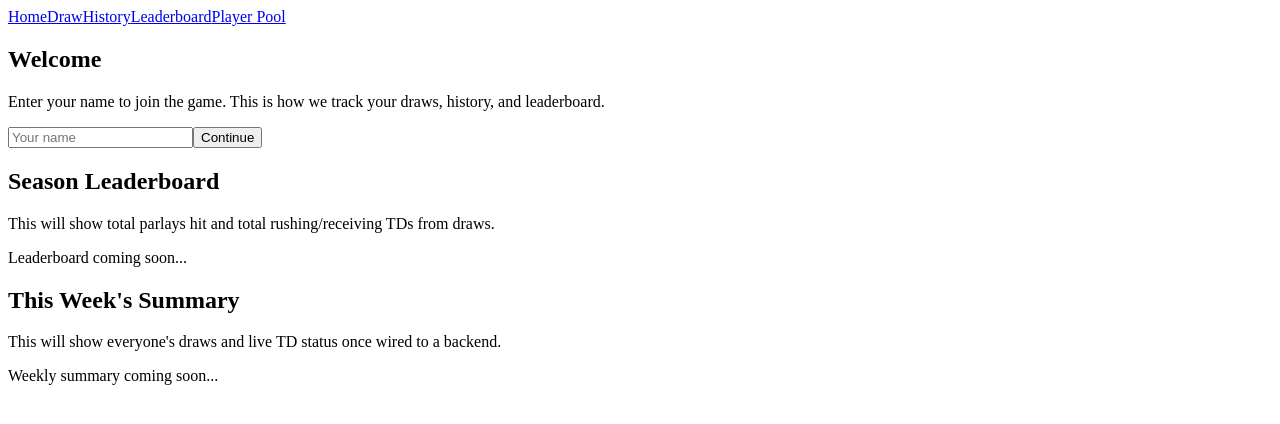
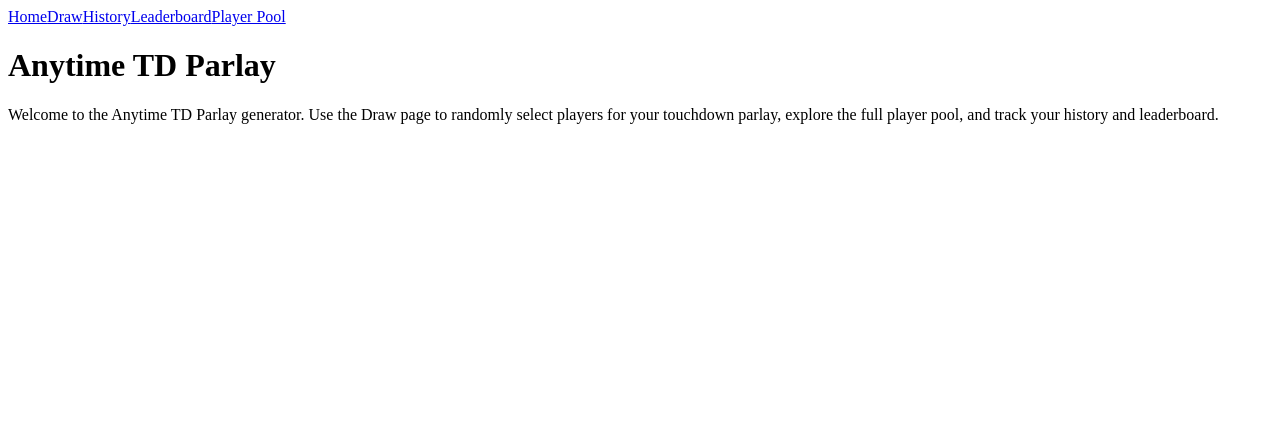
Before and after one commit to nick35d/anytime-td-parlay, a Next.js app: page / in a window 1280 px wide. Shown: the top 424 px of the page. Built offline with nearby package versions, Linux system fonts and the light colour scheme.

Commit message:
Update page.tsx

```diff
--- a/app/page.tsx
+++ b/app/page.tsx
@@ -1,75 +1,12 @@
-'use client';
-
-import React, { useEffect, useState } from 'react';
-
 export default function HomePage() {
-  const [name, setName] = useState('');
-  const [savedName, setSavedName] = useState<string | null>(null);
-
-  useEffect(() => {
-    const stored = window.localStorage.getItem('td_parlay_name');
-    if (stored) setSavedName(stored);
-  }, []);
-
-  const handleSaveName = () => {
-    if (!name.trim()) return;
-    window.localStorage.setItem('td_parlay_name', name.trim());
-    setSavedName(name.trim());
-  };
-
   return (
-    <div className="space-y-6">
-      <section className="main-card">
-        <h2 className="text-lg font-semibold mb-2">Welcome</h2>
-        {!savedName ? (
-          <>
-            <p className="text-sm text-slate-300 mb-4">
-              Enter your name to join the game. This is how we track your draws, history, and leaderboard.
-            </p>
-            <div className="flex flex-col gap-2">
-              <input
-                type="text"
-                value={name}
-                onChange={(e) => setName(e.target.value)}
-                placeholder="Your name"
-                className="px-3 py-2 rounded border border-slate-700 bg-slate-900 text-slate-100 text-sm w-full"
-              />
-              <button onClick={handleSaveName} className="button-primary w-full">
-                Continue
-              </button>
-            </div>
-          </>
-        ) : (
-          <>
-            <p className="text-sm text-slate-300 mb-4">
-              You&apos;re playing as <span className="font-semibold">{savedName}</span>. Head to the Draw page to make your weekly pick.
-            </p>
-            <a href="/draw" className="button-primary w-full text-center">
-              Go to Draw Page
-            </a>
-          </>
-        )}
-      </section>
-
-      <section className="main-card">
-        <h2 className="text-lg font-semibold mb-2">Season Leaderboard</h2>
-        <p className="text-sm text-slate-300 mb-4">
-          This will show total parlays hit and total rushing/receiving TDs from draws.
-        </p>
-        <div className="border border-slate-700 rounded p-4 text-sm bg-slate-950/40">
-          <p>Leaderboard coming soon...</p>
-        </div>
-      </section>
-
-      <section className="main-card">
-        <h2 className="text-lg font-semibold mb-2">This Week&apos;s Summary</h2>
-        <p className="text-sm text-slate-300 mb-4">
-          This will show everyone&apos;s draws and live TD status once wired to a backend.
-        </p>
-        <div className="border border-slate-700 rounded p-4 text-sm bg-slate-950/40">
-          <p>Weekly summary coming soon...</p>
-        </div>
-      </section>
+    <div className="text-white">
+      <h1 className="text-4xl font-bold mb-4">Anytime TD Parlay</h1>
+      <p className="text-gray-300 text-lg max-w-xl">
+        Welcome to the Anytime TD Parlay generator. Use the Draw page to
+        randomly select players for your touchdown parlay, explore the full
+        player pool, and track your history and leaderboard.
+      </p>
     </div>
   );
 }
```
